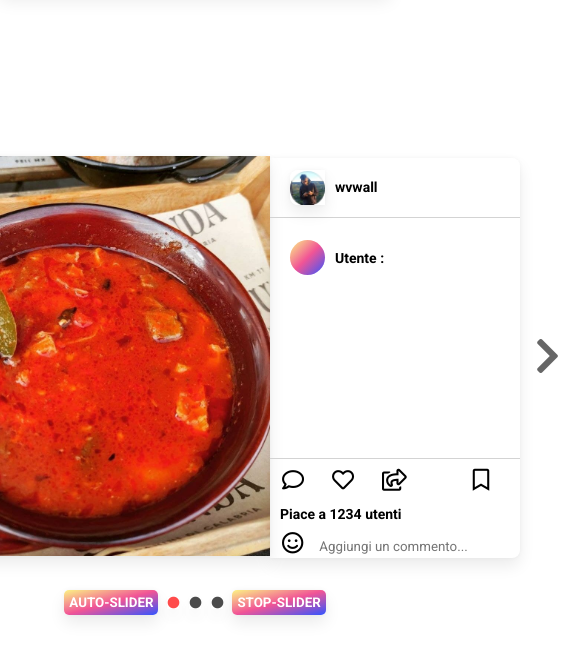
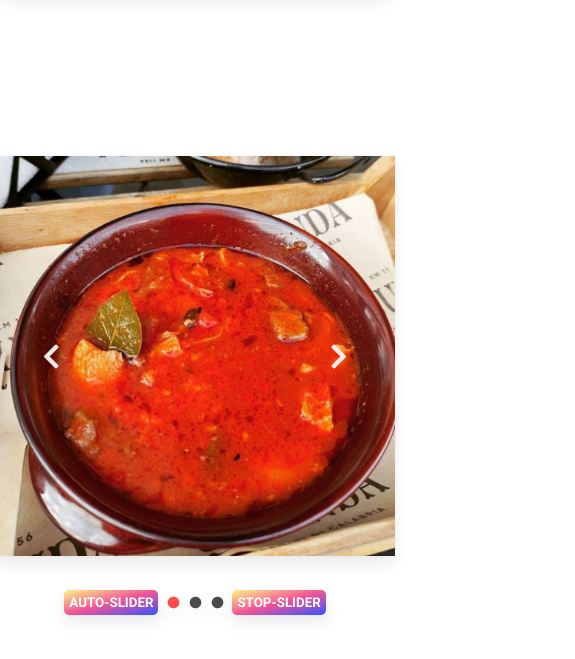
Before and after one commit to wvwall/vue-slider, a plain HTML site: page index.html in a window 390 px wide. Shown: the part 67-726 px from the top of the page, 575 px wide, since content can reach past the window. Drawn offline with nearby package versions, Linux system fonts and the light colour scheme.

Commit message:
media queries

```diff
--- a/assets/css/master.css
+++ b/assets/css/master.css
@@ -155,3 +155,27 @@ button {
     box-shadow: rgba(0, 0, 0, 0.04) 0px 0px 4px 0px,
     rgba(0, 0, 0, 0.08) 0px 8px 16px 0px;
 }
+
+
+@media all and (max-width:768px) {
+    .description-container {
+        display: none;
+    }
+}
+
+@media all and (max-width:500px) {
+    .next  {
+        position: relative;
+        right: 80px;
+        color: #fff;
+        opacity: 0.9;
+        font-size: 28px;
+    }
+    .prev {
+        position: relative;
+        left: 80px;
+        color: #fff;
+        opacity: 0.9;
+        font-size: 28px;
+    }
+}
```
